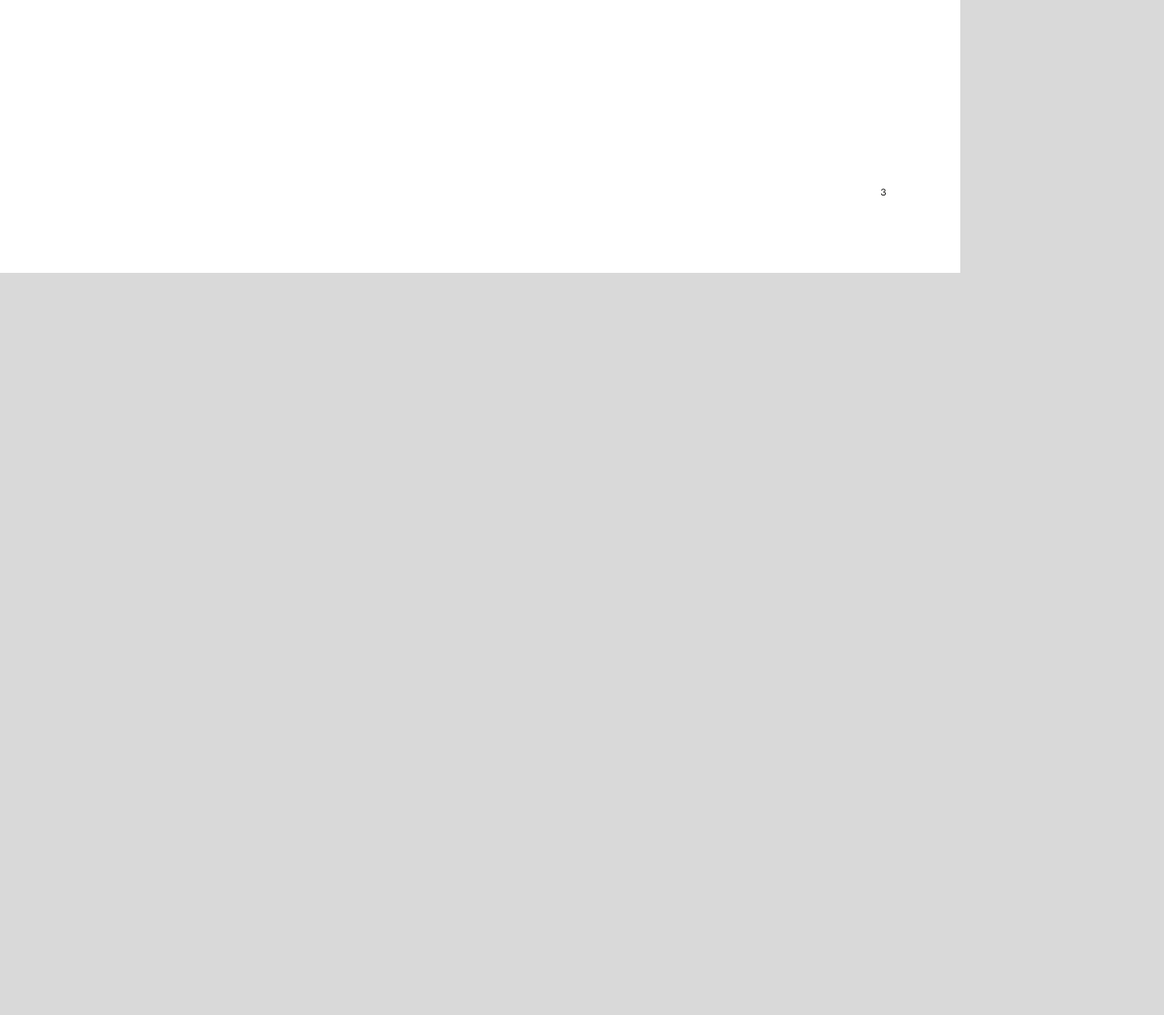
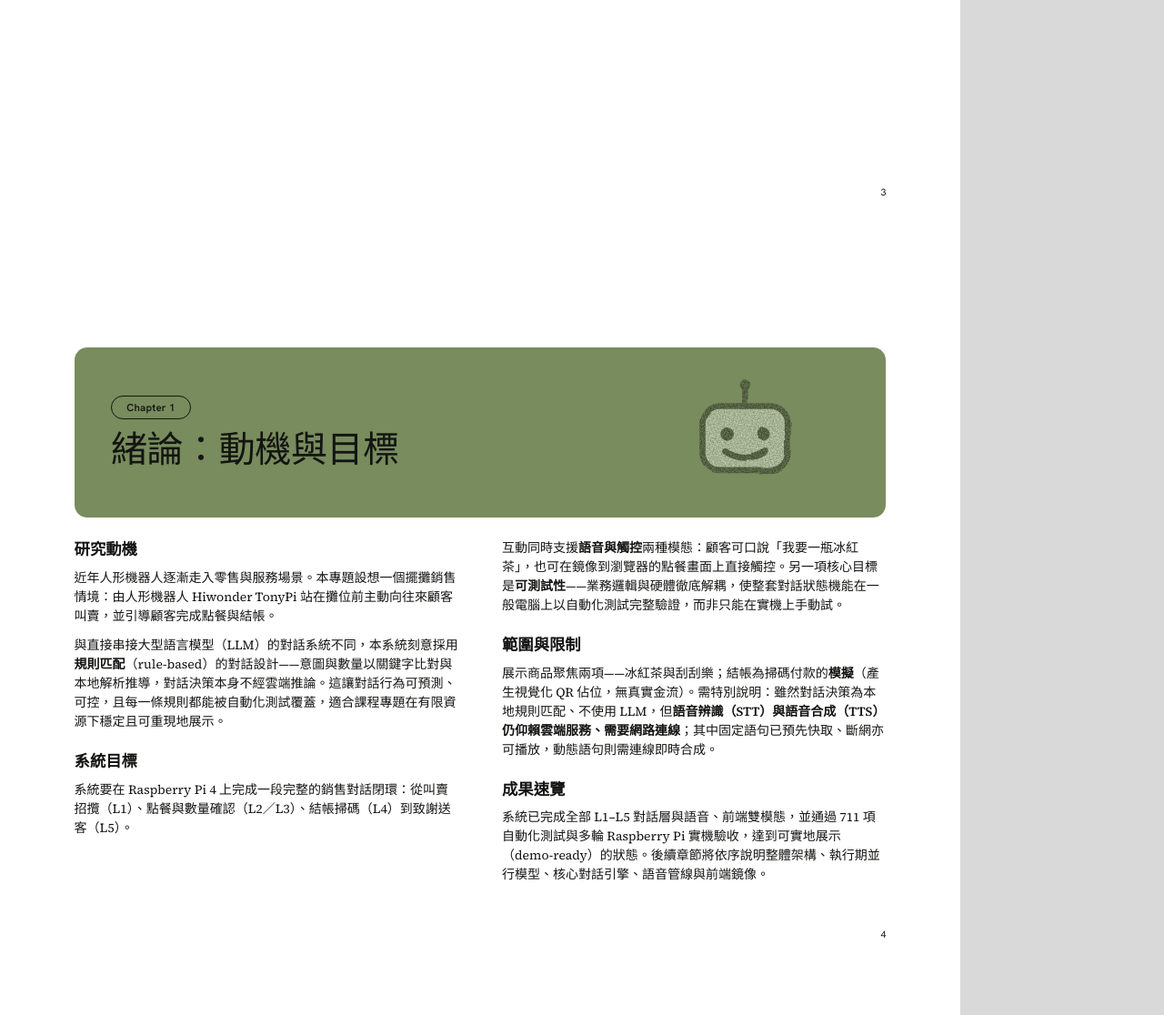
Before and after one commit to leon13018/project_jiqiren, a plain HTML site: page resources/report/report.html in a window 1280 px wide. Shown: the part 2148-3264 px from the top of the page at 91% size. Before the commit the page ends 2448 px from the top, so only its background shows below. Drawn offline with Linux system fonts and the light colour scheme.

Commit message:
feat(report): Task 3 第1章 緒論 — 章節色卡 + 原創蠟筆塗鴉 + 雙欄內文
章節色卡（橄欖綠圓角卡，標題垂直置中）+ 原創蠟筆機器人塗鴉（#crayonDoodle 手抖+顆粒，
原創圖案非仿 Anthropic 美術，避版權）；雙欄內文取材 architecture 00 §1。
事實修正：對話決策本地規則匹配，但 STT/TTS 仍需連網（移除誤植的「可離線運作」）。

Co-Authored-By: Claude Opus 4.8 (1M context) <noreply@anthropic.com>

```diff
--- a/resources/report/report.html
+++ b/resources/report/report.html
@@ -87,6 +87,14 @@ code { font-family:var(--font-mono); font-size:.92em; }
   border:2px dashed var(--rule); border-radius:8px; background:var(--ivory);
   color:var(--ink-soft); font-family:var(--font-sans); font-size:var(--fs-label);
   min-height:2.2in; }
+
+/* 章頭 band：章節色卡（複刻 Anthropic 章頁「米白幾何形狀疊彩色底」）——色底 + 左下標題 + 右上塗鴉 */
+.chap-band { position:relative; background:var(--cc); border-radius:14px;
+  height:1.95in; margin-bottom:.24in; overflow:hidden; }
+.chap-band__title { position:absolute; left:.42in; top:50%; transform:translateY(-50%); }
+.chap-band__h { margin:.13in 0 0; font-family:var(--font-display); font-weight:400;
+  font-size:30pt; line-height:1.05; letter-spacing:-0.01em; color:var(--ink); }
+.chap-doodle { position:absolute; top:.26in; right:.46in; width:2.3in; height:1.45in; }
 </style>
 </head>
 <body>
@@ -131,6 +139,49 @@ code { font-family:var(--font-mono); font-size:.92em; }
   <span class="folio">3</span>
 </section>
 
+<!-- ===== 第 1 章 · 緒論 ===== -->
+<section class="page page--content">
+  <div class="chap-band" style="--cc:var(--ch1)">
+    <div class="chap-band__title">
+      <span class="pill">Chapter 1</span>
+      <h1 class="chap-band__h">緒論：動機與目標</h1>
+    </div>
+    <!-- 原創塗鴉：本專題銷售機器人，蠟筆童趣手繪風（原創圖案，非仿 Anthropic 美術圖形） -->
+    <svg class="chap-doodle" viewBox="0 0 300 190" preserveAspectRatio="xMidYMid meet" aria-hidden="true">
+      <defs>
+        <filter id="crayonDoodle" filterUnits="userSpaceOnUse" x="-24" y="-24" width="348" height="238" color-interpolation-filters="sRGB">
+          <feTurbulence type="fractalNoise" baseFrequency="0.022" numOctaves="2" seed="7" result="wob"/>
+          <feDisplacementMap in="SourceGraphic" in2="wob" scale="5.5" xChannelSelector="R" yChannelSelector="G" result="line"/>
+          <feTurbulence type="fractalNoise" baseFrequency="0.5 0.62" numOctaves="2" seed="9" result="grain"/>
+          <feColorMatrix in="grain" type="matrix" values="0 0 0 0 0  0 0 0 0 0  0 0 0 0 0  0 0 0 0.88 -0.08" result="grainMask"/>
+          <feComposite in="line" in2="grainMask" operator="in"/>
+        </filter>
+      </defs>
+      <g filter="url(#crayonDoodle)" fill="none" stroke="var(--ink)" stroke-width="9" stroke-linecap="round" stroke-linejoin="round">
+        <rect x="86" y="54" width="128" height="96" rx="26" fill="var(--ivory)"/>
+        <line x1="150" y1="54" x2="150" y2="28"/>
+        <circle cx="150" cy="22" r="8" fill="var(--ink)" stroke="none"/>
+        <circle cx="123" cy="96" r="10" fill="var(--ink)" stroke="none"/>
+        <circle cx="177" cy="96" r="10" fill="var(--ink)" stroke="none"/>
+        <path d="M120,122 Q150,141 180,122"/>
+      </g>
+    </svg>
+  </div>
+  <div class="prose">
+    <h2>研究動機</h2>
+    <p>近年人形機器人逐漸走入零售與服務場景。本專題設想一個擺攤銷售情境：由人形機器人 Hiwonder TonyPi 站在攤位前主動向往來顧客叫賣，並引導顧客完成點餐與結帳。</p>
+    <p>與直接串接大型語言模型（LLM）的對話系統不同，本系統刻意採用<strong>規則匹配</strong>（rule-based）的對話設計——意圖與數量以關鍵字比對與本地解析推導，對話決策本身不經雲端推論。這讓對話行為可預測、可控，且每一條規則都能被自動化測試覆蓋，適合課程專題在有限資源下穩定且可重現地展示。</p>
+    <h2>系統目標</h2>
+    <p>系統要在 Raspberry Pi 4 上完成一段完整的銷售對話閉環：從叫賣招攬（L1）、點餐與數量確認（L2／L3）、結帳掃碼（L4）到致謝送客（L5）。</p>
+    <p>互動同時支援<strong>語音與觸控</strong>兩種模態：顧客可口說「我要一瓶冰紅茶」，也可在鏡像到瀏覽器的點餐畫面上直接觸控。另一項核心目標是<strong>可測試性</strong>——業務邏輯與硬體徹底解耦，使整套對話狀態機能在一般電腦上以自動化測試完整驗證，而非只能在實機上手動試。</p>
+    <h2>範圍與限制</h2>
+    <p>展示商品聚焦兩項——冰紅茶與刮刮樂；結帳為掃碼付款的<strong>模擬</strong>（產生視覺化 QR 佔位，無真實金流）。需特別說明：雖然對話決策為本地規則匹配、不使用 LLM，但<strong>語音辨識（STT）與語音合成（TTS）仍仰賴雲端服務、需要網路連線</strong>；其中固定語句已預先快取、斷網亦可播放，動態語句則需連線即時合成。</p>
+    <h2>成果速覽</h2>
+    <p>系統已完成全部 L1–L5 對話層與語音、前端雙模態，並通過 711 項自動化測試與多輪 Raspberry Pi 實機驗收，達到可實地展示（demo-ready）的狀態。後續章節將依序說明整體架構、執行期並行模型、核心對話引擎、語音管線與前端鏡像。</p>
+  </div>
+  <span class="folio">4</span>
+</section>
+
 <script>
   // 列印前確保字型就緒，避免 PDF 內 FOUT / 繁中掉字（report-pdf.md §7 鐵則 4）
   window.READY = document.fonts.ready.then(() => document.documentElement.classList.add('fonts-ready'));
```
